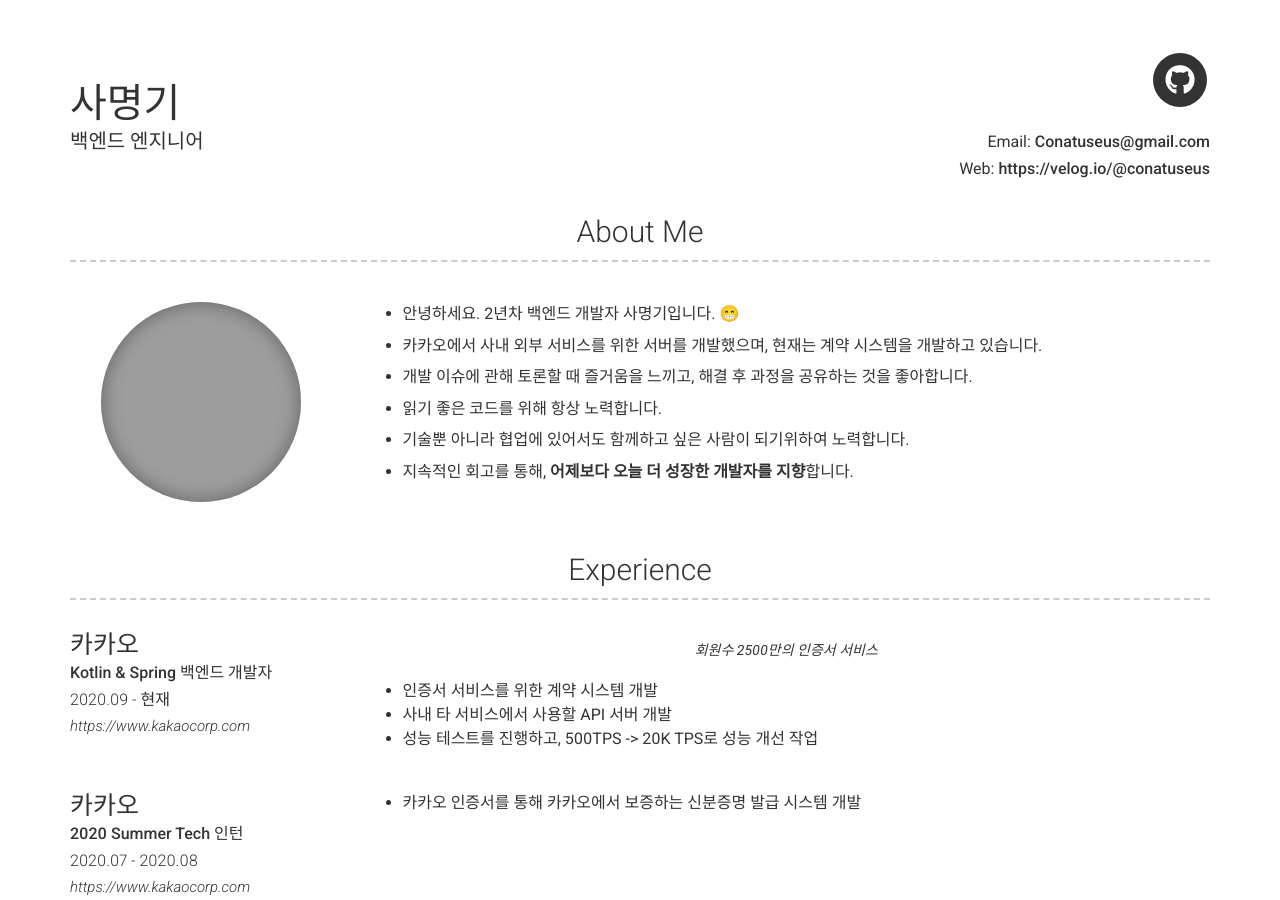
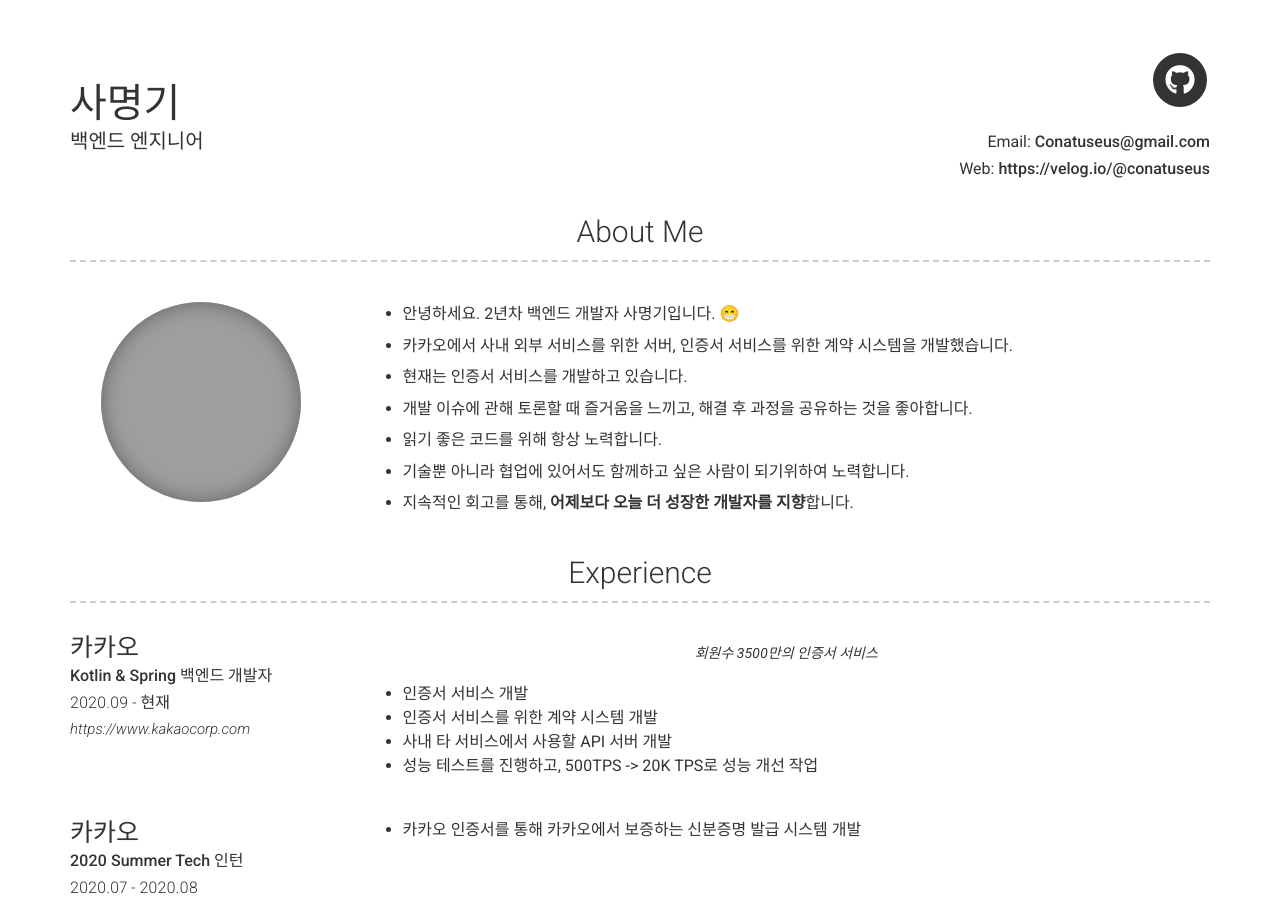
Before and after one commit to Conatuseus/Conatuseus.github.io, a Jekyll site: the page built from index.md, in a window 1280 px wide and 900 px high. Built offline with Jekyll 4.4.1, drawn with Linux system fonts in a browser that asks for light colours; nearby versions of some CDN libraries; grey boxes are pictures that could not be loaded.

Commit message:
소개 수정

```diff
--- a/_config.yml
+++ b/_config.yml
@@ -54,7 +54,9 @@ about_profile_image: images/conas.png
 about_content: | # this will include new lines to allow paragraphs
   - 안녕하세요. 2년차 백엔드 개발자 사명기입니다. 😁
 
-  - 카카오에서 사내 외부 서비스를 위한 서버를 개발했으며, 현재는 계약 시스템을 개발하고 있습니다.
+  - 카카오에서 사내 외부 서비스를 위한 서버, 인증서 서비스를 위한 계약 시스템을 개발했습니다.
+
+  - 현재는 인증서 서비스를 개발하고 있습니다.
 
   - 개발 이슈에 관해 토론할 때 즐거움을 느끼고, 해결 후 과정을 공유하는 것을 좋아합니다.
 
@@ -83,8 +85,9 @@ content:
         caption: 2020.09 - 현재
         link: https://www.kakaocorp.com
         quote: >
-          회원수 2500만의 인증서 서비스
+          회원수 3500만의 인증서 서비스
         description: | # this will include new lines to allow paragraphs
+          - 인증서 서비스 개발
           - 인증서 서비스를 위한 계약 시스템 개발
           - 사내 타 서비스에서 사용할 API 서버 개발
           - 성능 테스트를 진행하고, 500TPS -> 20K TPS로 성능 개선 작업
```
